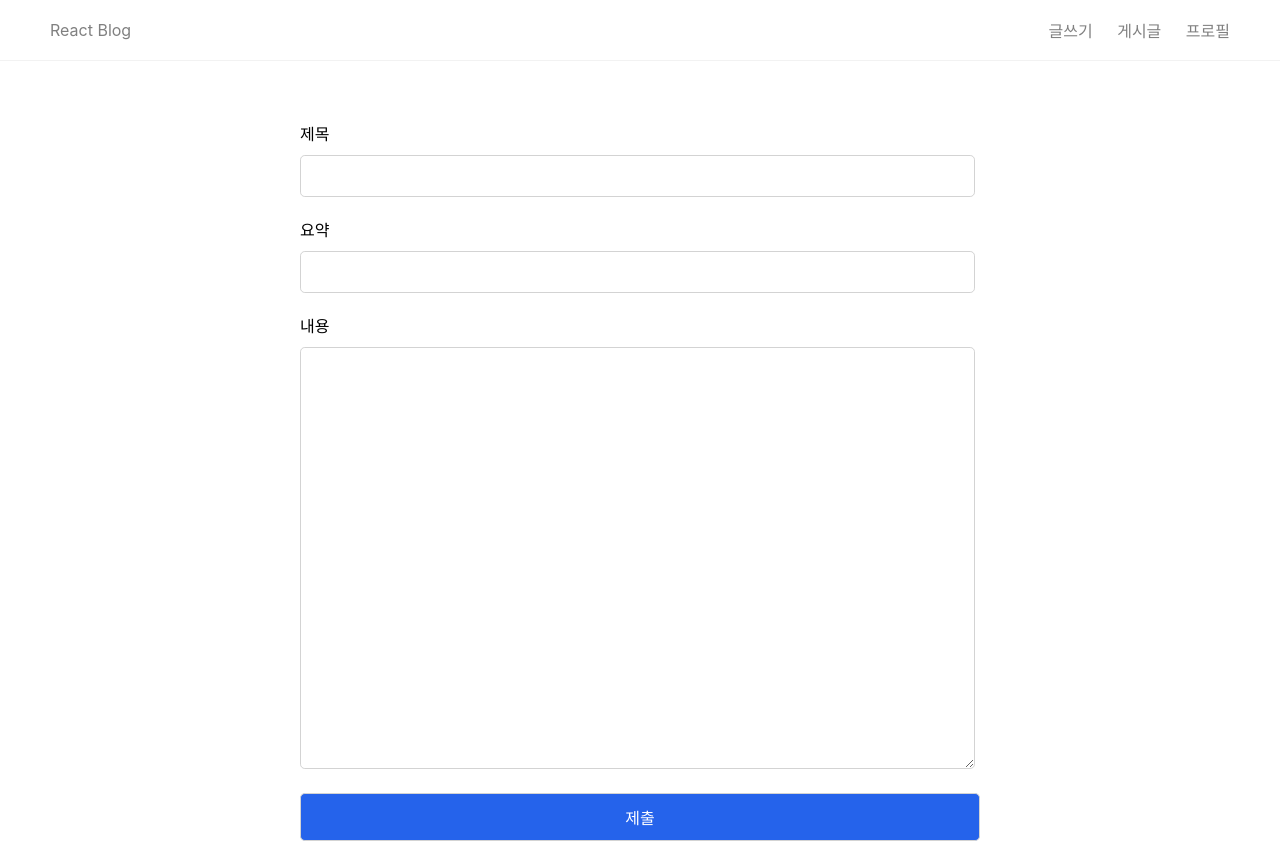
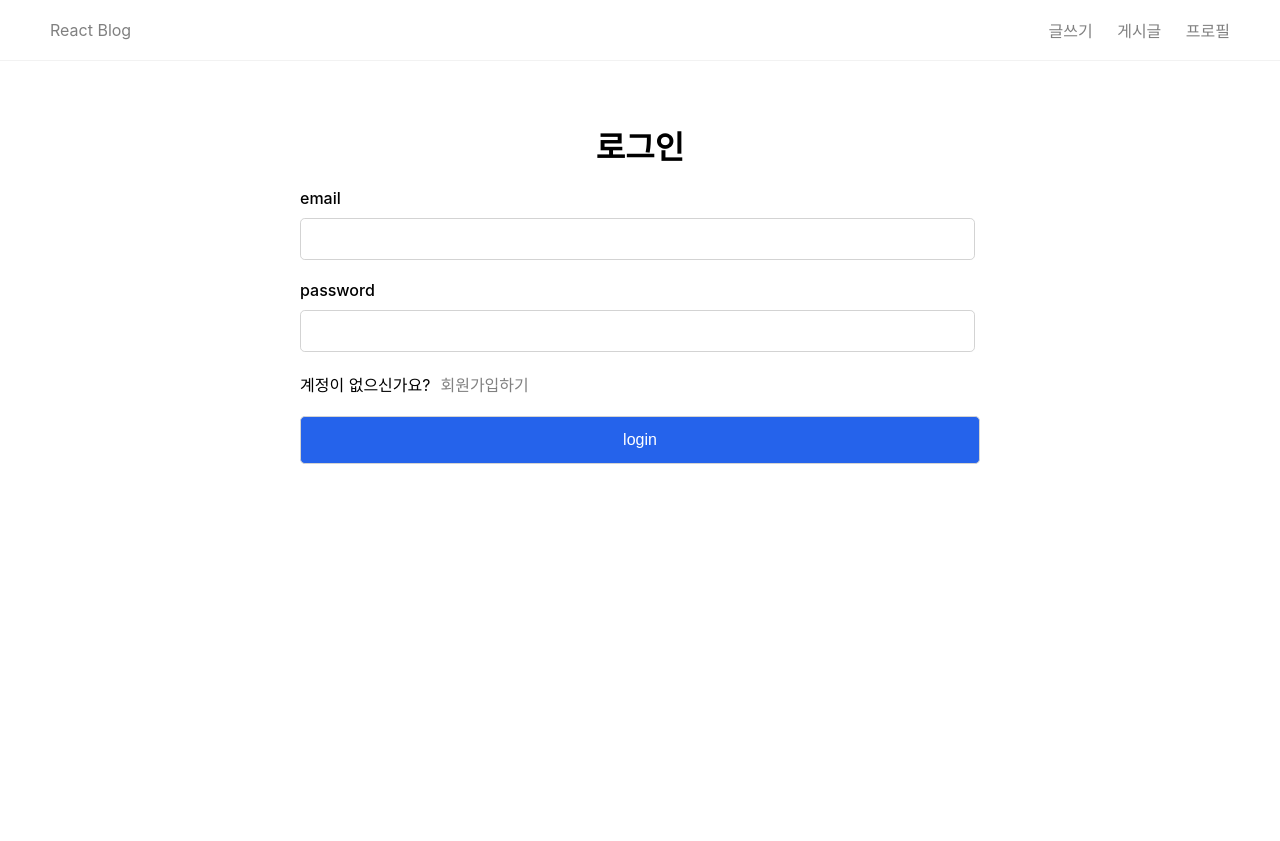
Before and after one commit to Wirklich-Lisa/fastcampus-blog-app, a React (Create React App) app: page /posts/new in a window 1280 px wide. After the commit the page ends 800 px from the top, so only its background shows below. Built offline with nearby package versions, Linux system fonts and the light colour scheme; no server answers.

Commit message:
Make login/signup page

```diff
--- /dev/null
+++ b/src/components/LoginForm.tsx
@@ -0,0 +1,24 @@
+import { Link } from "react-router-dom"
+
+export default function LoginForm() {
+    return (
+    <form action="/post" method="post" className="form form--lg">
+        <h1 className="form__title">로그인</h1>
+        <div className="form__block">
+            <label htmlFor="email">email</label>
+            <input type="text" name="email" id="email" required />
+        </div>
+        <div className="form__block">
+            <label htmlFor="password">password</label>
+            <input type="text" name="password" id="password" required />
+        </div>
+        <div className="form__block">
+            계정이 없으신가요?
+            <Link to="/signup" className="form__link">회원가입하기</Link>
+        </div>
+        <div className="form__block">
+            <input type="submit" value="login" className="form__btn--submit" />
+        </div>
+    </form>
+    )
+}
--- a/src/components/Router.tsx
+++ b/src/components/Router.tsx
@@ -1,3 +1,5 @@
+import { useState } from "react";
+
 import {Route, Routes, Navigate} from  "react-router-dom"
 import Home from 'pages/home/index'
 import PostList from 'pages/posts/index'
@@ -7,11 +9,16 @@
 import ProfilePage from "pages/profile"
 import LoginPage from "pages/login"
 import SignupPage from "pages/signup"
+import React from "react"
 
 export default function Router() {
+  // if firebase auth were identification, be changed at true
+  const [isAuthenticated, setIsAuthenticated] = useState<boolean>(false);
   return (
   <>
   <Routes>
+    {isAuthenticated ? (
+    <>
       <Route path="/" element={<Home />} />
       <Route path="/posts" element={<PostList />} />
       <Route path="/posts/:id" element={<PostDetail/>} />
@@ -21,6 +28,15 @@
       <Route path="/login" element={<LoginPage/>} />
       <Route path="/signup" element={<SignupPage/>} />
       <Route path="*" element={<Navigate replace to="/" />} /> {/* default Path - force replaced to root page */}
+    </>
+    ) : (
+      <>
+        <Route path="/login" element={<LoginPage/>} />
+        <Route path="/signup" element={<SignupPage/>} />
+        <Route path="*" element={<LoginPage/>} />
+      </>
+    )}
+
   </Routes>
   </>
   );
--- /dev/null
+++ b/src/components/SignupForm.tsx
@@ -0,0 +1,28 @@
+import { Link } from "react-router-dom"
+
+export default function LoginForm() {
+    return (
+    <form action="/post" method="post" className="form form--lg">
+        <h1 className="form__title">회원가입</h1>
+        <div className="form__block">
+            <label htmlFor="email">email</label>
+            <input type="text" name="email" id="email" required />
+        </div>
+        <div className="form__block">
+            <label htmlFor="password">password</label>
+            <input type="text" name="password" id="password" required />
+        </div>
+        <div className="form__block">
+            <label htmlFor="password_confirm">password-confirm</label>
+            <input type="text" name="password" id="password" required />
+        </div>
+        <div className="form__block">
+            계정이 있으신가요?
+            <Link to="/login" className="form__link">로그인하기</Link>
+        </div>
+        <div className="form__block">
+            <input type="submit" value="signup" className="form__btn--submit" />
+        </div>
+    </form>
+    )
+}
--- a/src/index.css
+++ b/src/index.css
@@ -409,3 +409,25 @@
 .form .form__btn--submit:focus {
   background-color: #1945a4;
 }
+
+
+/* login form */
+.form__lg {
+  min-height: 70vh;
+  margin-top: 10vh;
+}
+
+.form__title {
+  text-align: center;
+  margin-bottom: 4px;
+}
+
+.form__link {
+  margin-left: 10px;
+  text-decoration: none;
+  color: gray;
+}
+
+.form__link:focus, .form__link:hover {
+  color: black;
+}
--- a/src/index.tsx
+++ b/src/index.tsx
@@ -3,9 +3,6 @@
 import './index.css';
 import App from './App';
 import { BrowserRouter as Router } from 'react-router-dom';
-import firebase from 'firebaseApp';
-
-console.log(firebase);
 
 const root = ReactDOM.createRoot(
   document.getElementById('root') as HTMLElement
--- a/src/pages/login/index.tsx
+++ b/src/pages/login/index.tsx
@@ -1,3 +1,11 @@
+import Header from "components/Header";
+import LoginForm from "components/LoginForm";
+
 export default function LoginPage() {
-    return <h2>Login Page</h2>;
+    return (
+        <>
+        <Header/>
+        <LoginForm/>
+        </>
+    );
 }
--- a/src/pages/signup/index.tsx
+++ b/src/pages/signup/index.tsx
@@ -1,3 +1,11 @@
+import Header from "components/Header";
+import SignupForm from "components/SignupForm";
+
 export default function SignupPage() {
-    return <h2>Signup Page</h2>;
+    return (
+        <>
+        <Header/>
+        <SignupForm/>
+        </>
+    );
 }
```
Lines whose indentation alone changed are shown as unchanged.
